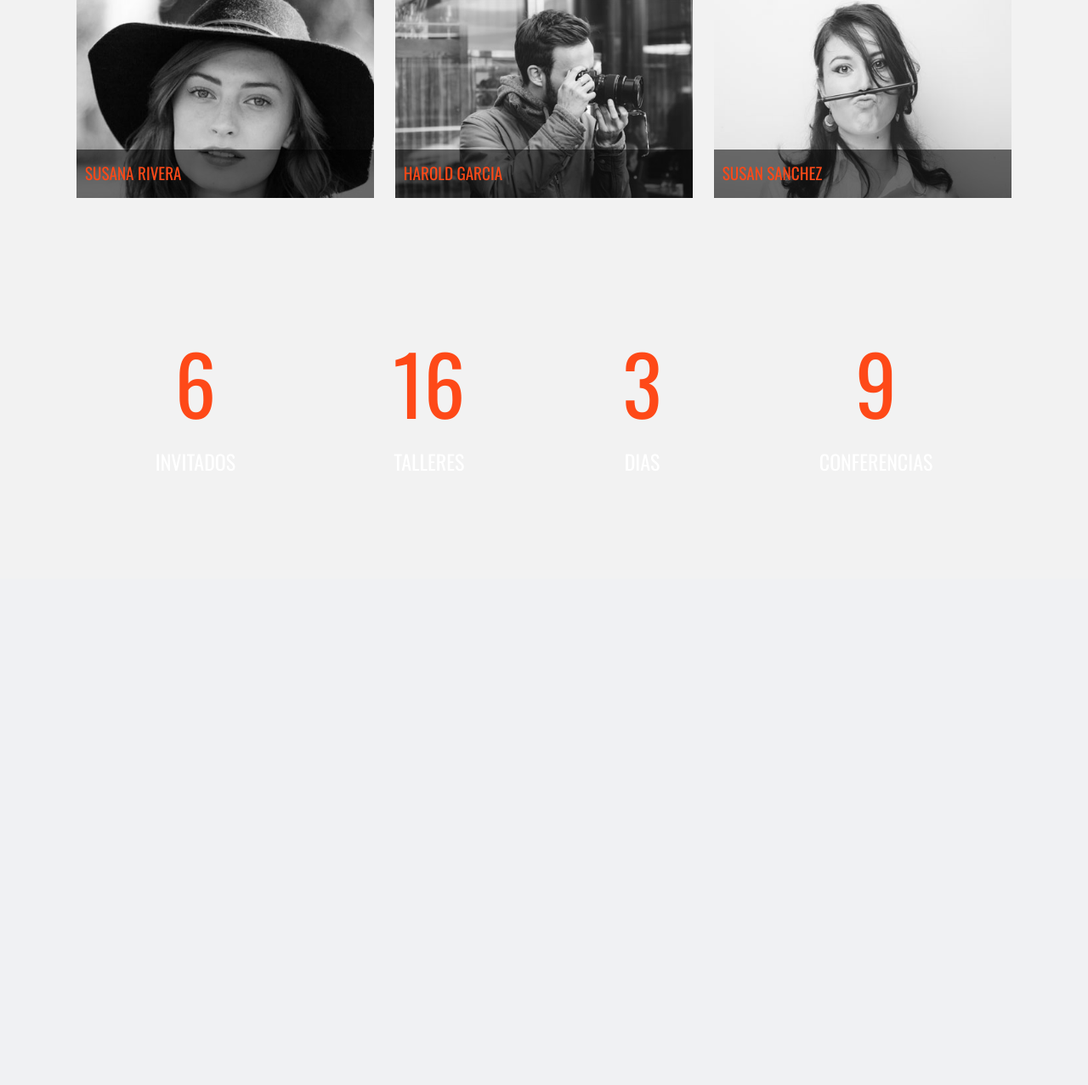
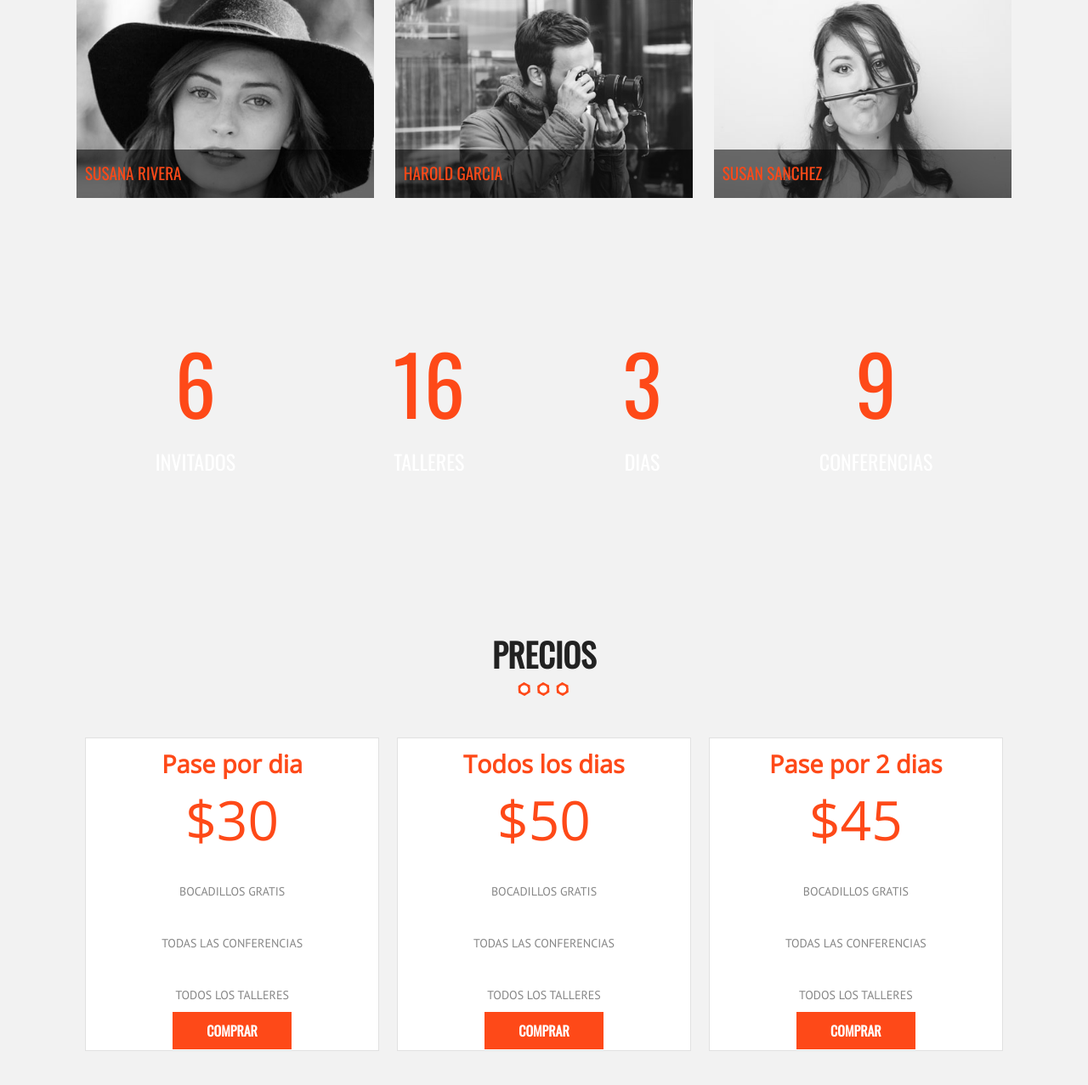
Before and after one commit to lanavarrogs/GDLwebcamp, a PHP site: page / in a window 1280 px wide. Shown: the part 2691-3968 px from the top of the page at 85% size. Before the commit the page ends 3245 px from the top, so only its background shows below. Run offline with PHP 8.4, Linux system fonts and the light colour scheme; some libraries are stand-ins or nearby versions.

Commit message:
Se agrego la seccion de precios

```diff
--- a/css/main.css
+++ b/css/main.css
@@ -127,7 +127,7 @@ textarea {
   h3{
     font-size: 1.8em;
     color: #fe4918;
-    font-family: 'PT Sans', sans-serif;
+
     margin: 0;
   }
   .contenedor{
@@ -495,12 +495,38 @@ textarea {
     }
     .numero{
       color: #fe4918;
-      font-size: 4em;
+      font-size: 4em!important;
       display: block;
       margin: 0 0 10px 0;
     }
+    /**Tabla de Precios**/
+    .lista-precios > li{
+      padding: 10px;
+    }
+    @media(min-width: 768px){
+      .lista-precios > li{
+        width: 33.3%;
+      }
+      .lista-precios{
+        display: flex;
+        justify-content: space-between;
 
-
+      }
+    }
+    .tabla-precio{
+      border: 1px solid #e1e1e1;
+      background-color: #ffffff;
+      padding: 40px 0;
+      text-align: center;
+      padding: 10px;
+    }
+    .tabla-precio ul li{
+      font-family: 'PT Sans', sans-serif;
+      font-size: 14px;
+      text-transform: uppercase;
+      color: #868686;
+      line-height: 61px;
+    }
 
 /* ==========================================================================
    Helper classes
--- a/index.html
+++ b/index.html
@@ -116,7 +116,7 @@
           </div><!--prograEvento-->
         </div><!--contenedor-->
       </div><!--contenidoPrograma-->
-    </setion><!--programa-->
+    </section><!--programa-->
 
     <section class="invitados contenedor seccion">
         <h2>Invitados</h2>
@@ -161,6 +161,50 @@
     </div><!--contador-->
 
 
+    <section class="seccion precios">
+        <h2>Precios</h2>
+        <div class="contenedor">
+            <ul class="lista-precios">
+              <li>
+                 <div class="tabla-precio">
+                   <h3>Pase por dia</h3>
+                   <p class="numero">$30</p>
+                   <ul>
+                     <li>Bocadillos Gratis</li>
+                     <li>Todas las conferencias</li>
+                     <li>Todos los talleres</li>
+                   </ul>
+                   <a href="#" class="button hollow">Comprar</a>
+                 </div>
+              </li>
+              <li>
+                <div class="tabla-precio">
+                  <h3>Todos los dias</h3>
+                  <p class="numero">$50</p>
+                  <ul>
+                    <li>Bocadillos Gratis</li>
+                    <li>Todas las conferencias</li>
+                    <li>Todos los talleres</li>
+                  </ul>
+                  <a href="#" class="button">Comprar</a>
+                </div>
+             </li>
+             <li>
+              <div class="tabla-precio">
+                <h3>Pase por 2 dias</h3>
+                <p class="numero">$45</p>
+                <ul>
+                  <li>Bocadillos Gratis</li>
+                  <li>Todas las conferencias</li>
+                  <li>Todos los talleres</li>
+                </ul>
+                <a href="#" class="button hollow">Comprar</a>
+              </div>
+             </li>
+            </ul>
+        </div>
+    </section>
+
 
   <script src="js/vendor/modernizr-3.8.0.min.js"></script>
   <script src="https://code.jquery.com/jquery-3.4.1.min.js" integrity="sha256-CSXorXvZcTkaix6Yvo6HppcZGetbYMGWSFlBw8HfCJo=" crossorigin="anonymous"></script>
```
